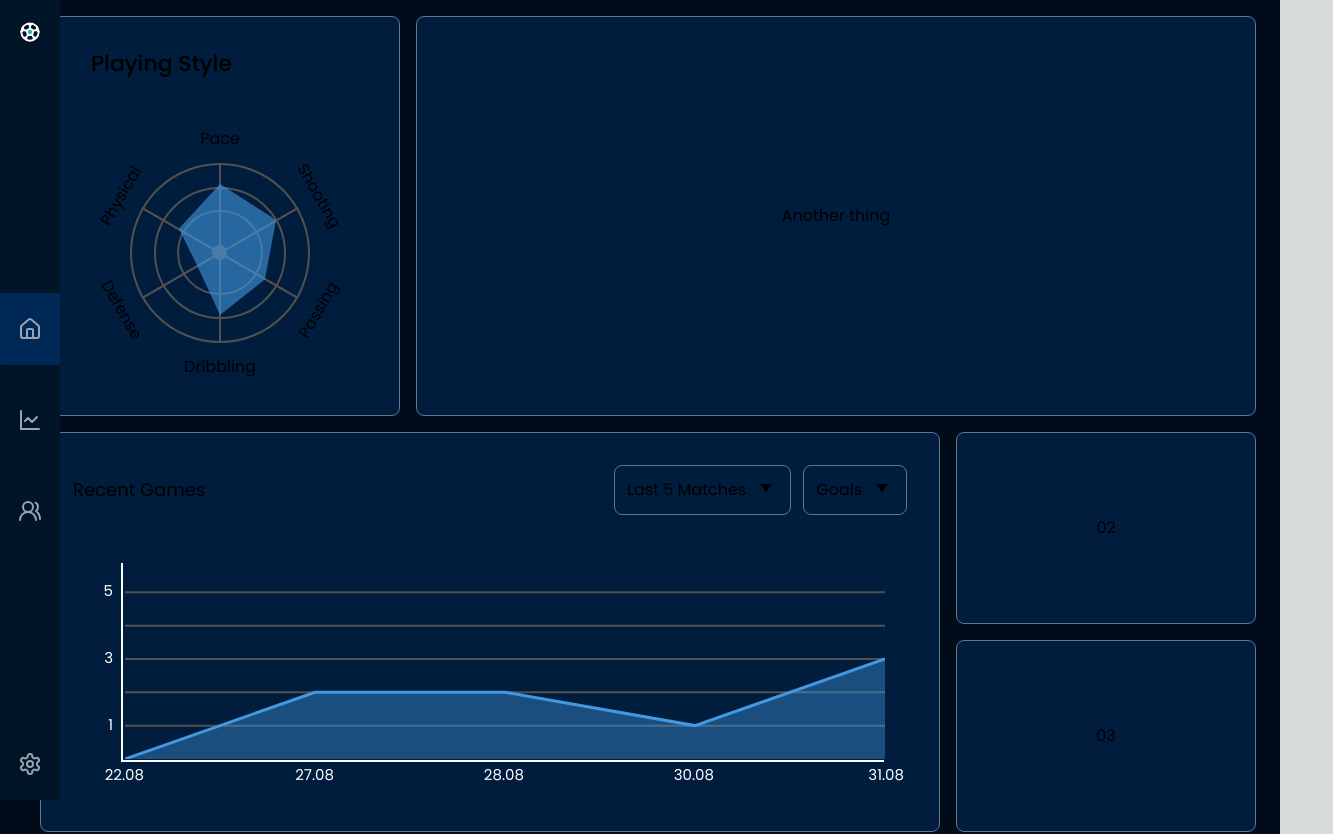
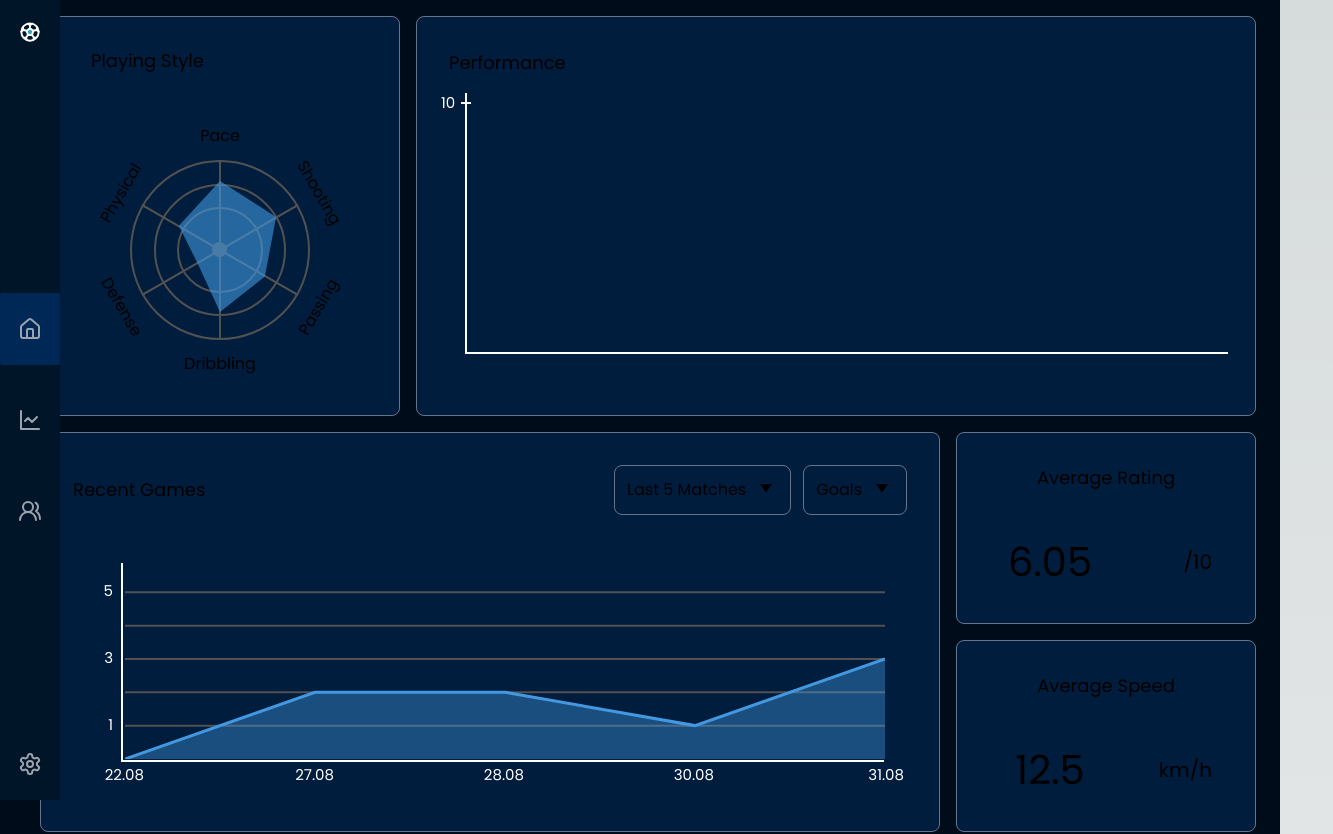
Before and after one commit to reysaputra16/footlytics, a Next.js app in the folder footlytics-app/: page /home in a window 1280 px wide. Shown: the top 834 px of the page, 1333 px wide, since content can reach past the window. Built offline with nearby package versions, Linux system fonts and the light colour scheme.

Commit message:
added performance card

```diff
--- a/footlytics-app/components/Home.tsx
+++ b/footlytics-app/components/Home.tsx
@@ -5,6 +5,8 @@ import TipCard from "./TipCard";
 import NextMatchCard from "./NextMatchCard";
 import WinRateCard from "./WinRateCard";
 import RecentGamesGraph from "./RecentGamesGraph";
+import MatchCards from "./MatchCards";
+import PerformanceCard from "./PerformanceCard";
 
 // Test
 
@@ -22,21 +24,15 @@ const Home = () => {
             defense={30}
             physical={55}
           />
-          <div className="flex justify-center items-center w-full h-[400px] border-slate-500 border rounded-lg bg-cardColor">
-            Another thing
-          </div>
+          <PerformanceCard />
         </div>
         <div className="grid grid-cols-[75%_25%] gap-4 h-full">
           {/* Recent Games Box */}
           <RecentGamesGraph />
           {/* 2 Stat Cards beside Recent Games */}
           <div className="grid grid-rows-2 gap-4 w-full h-[400px]">
-            <div className="flex justify-center items-center w-full h-full border-slate-500 border rounded-lg bg-cardColor">
-              02
-            </div>
-            <div className="flex justify-center items-center w-full h-full border-slate-500 border rounded-lg bg-cardColor">
-              03
-            </div>
+            <SmallStatCard title="Average Rating" value="6.05" unit="/10" />
+            <SmallStatCard title="Average Speed" value="12.5" unit="km/h" />
           </div>
         </div>
         <div>03</div>
--- /dev/null
+++ b/footlytics-app/components/MatchCards.tsx
@@ -0,0 +1,67 @@
+const MatchCards = () => (
+  <div className="flex justify-center items-center w-full h-[400px] border-slate-500 border rounded-lg bg-cardColor">
+    <div className="grid grid-row-2 h-full justify-center items-center">
+      <div className="flex flex-row gap-2">
+        {/* Left Arrow */}
+        <div className="flex justify-center items-center">
+          <svg
+            width={50}
+            height={50}
+            viewBox="0 0 100 100"
+            xmlns="http://www.w3.org/2000/svg"
+          >
+            {/* Outer Circle */}
+            <circle
+              cx={50}
+              cy={50}
+              r={40}
+              stroke="#FFFFFF"
+              strokeWidth={3}
+              fill="none"
+            />
+            {/* Arrow */}
+            <polyline
+              points="60,30 40,50 60,70"
+              stroke="#FFFFFF"
+              strokeWidth={3}
+              fill="none"
+            />
+          </svg>
+        </div>
+        {/* Match Cards */}
+        <div className="flex w-[600px] h-[300px] justify-center items-center border-slate-100 border-4">
+          <p>The Match Cards</p>
+        </div>
+        {/* Right Arrow */}
+        <div className="flex justify-center items-center">
+          <svg
+            width={50}
+            height={50}
+            viewBox="0 0 100 100"
+            xmlns="http://www.w3.org/2000/svg"
+          >
+            {/* Outer Circle */}
+            <circle
+              cx={50}
+              cy={50}
+              r={40}
+              stroke="#FFFFFF"
+              strokeWidth={3}
+              fill="none"
+            />
+            {/* Arrow */}
+            <polyline
+              points="40,30 60,50 40,70"
+              stroke="#FFFFFF"
+              strokeWidth={3}
+              fill="none"
+            />
+          </svg>
+        </div>
+      </div>
+      <p className="text-center">Win/Loss Stats</p>
+    </div>
+  </div>
+);
+
+export default MatchCards;
--- /dev/null
+++ b/footlytics-app/components/PerformanceCard.tsx
@@ -0,0 +1,59 @@
+const PerformanceCard = () => {
+  const performanceStats = [
+    {
+      date: "22.08",
+      rating: 7.52,
+    },
+    {
+      date: "25.08",
+      rating: 8.51,
+    },
+  ];
+  return (
+    <div className="flex flex-col w-full h-full border-slate-500 border p-4 rounded-lg bg-cardColor">
+      <div className="flex p-4 justify-between">
+        <h1 className="flex justify-center items-center text-lg">
+          Performance
+        </h1>
+      </div>
+      {/* Bar Graph */}
+      <div className="relative w-full h-[210px] max-w-4xl">
+        {/* Y Axis */}
+        <svg
+          viewBox="0 0 50 260"
+          className="absolute left-[8px] top-0 h-[260px]"
+        >
+          <polyline
+            fill="none"
+            stroke="#FFFFFF"
+            strokeWidth="2"
+            points="25,0 25,260"
+          />
+          <polyline
+            fill="none"
+            stroke="#FFFFFF"
+            strokeWidth="2"
+            points="20,10 30,10"
+          />
+          <text x={0} y={15} fontSize={15} fill="#FFFFFF">
+            10
+          </text>
+        </svg>
+        {/* X Axis */}
+        <svg
+          viewBox="0 0 900 50"
+          className="absolute left-0 -bottom-[75px] h-[50px]"
+        >
+          <polyline
+            fill="none"
+            stroke="#FFFFFF"
+            strokeWidth="2"
+            points="32,25 795,25"
+          />
+        </svg>
+      </div>
+    </div>
+  );
+};
+
+export default PerformanceCard;
--- a/footlytics-app/components/PlayStyleCard.tsx
+++ b/footlytics-app/components/PlayStyleCard.tsx
@@ -68,9 +68,7 @@ const PlayStyleCard: React.FC<PlayStatCardProps> = ({
       className={`flex flex-1 flex-col w-full border-slate-500 border rounded-lg bg-cardColor`}
     >
       <div className={`flex gap-3 lg:px-[50px] px-[40px] pt-[30px] pb-[10px]`}>
-        <p className="font-medium lg:text-[22px] md:text-[17px] text-[13px] font-poppins">
-          Playing Style
-        </p>
+        <p className="lg:text-lg text-[13px] font-poppins">Playing Style</p>
       </div>
       <div className="relative flex flex-1 justify-center items-center">
         <div
--- a/footlytics-app/components/SmallStatCard.tsx
+++ b/footlytics-app/components/SmallStatCard.tsx
@@ -10,25 +10,20 @@ const SmallStatCard: React.FC<SmallStatCardProps> = ({
   title,
   unit,
   value,
-  borderSettings,
 }) => (
-  <div className={`flex flex-1 flex-col h-fit w-full ${borderSettings}`}>
+  <div className="flex justify-center items-center w-full h-full border-slate-500 border rounded-lg bg-cardColor">
     <div
-      className={`flex gap-3 xl:px-[80px] lg:px-[50px] px-[40px] xl:pt-[50px] pt-[30px] pb-[10px]`}
+      className={`flex flex-1 flex-col h-fit w-full justify-center items-center gap-10`}
     >
-      <p className="font-medium xxl:text-[36px] xl:text-[30px] lg:text-[22px] md:text-[17px] text-[13px] font-poppins">
-        {title}
-      </p>
-    </div>
-    <div
-      className={`flex flex-row xl:px-[80px] lg:px-[65px] px-[50px] py-8 gap-3`}
-    >
-      <p className="flex-1 xl:text-[70px] lg:text-[50px] md:text-[40px] text-[30px] font-normal font-poppins italic">
-        {value}
-      </p>
-      <p className="flex flex-1 justify-center items-center font-poppins xl:text-[40px] lg:text-[30px] md:text-[25px] text-[16px]">
-        {unit}
-      </p>
+      <p className="lg:text-lg text-[13px] font-poppins">{title}</p>
+      <div className={`grid grid-cols-2 gap-3`}>
+        <p className="flex justify-center items-center lg:text-[40px] text-[30px] font-normal font-poppins">
+          {value}
+        </p>
+        <p className="flex justify-end items-center font-poppins lg:text-[20px] text-[12px] w-[100px]">
+          {unit}
+        </p>
+      </div>
     </div>
   </div>
 );
--- a/footlytics-app/components/index.js
+++ b/footlytics-app/components/index.js
@@ -7,6 +7,8 @@ import NextMatchCard from "./NextMatchCard";
 import WinRateCard from "./WinRateCard";
 import Home from "./Home";
 import RecentGamesGraph from "./RecentGamesGraph";
+import MatchCards from "./MatchCards";
+import PerformanceCard from "./PerformanceCard";
 
 export {
     Sidebar,
@@ -18,4 +20,6 @@ export {
     NextMatchCard,
     WinRateCard,
     RecentGamesGraph,
+    MatchCards,
+    PerformanceCard,
 };
```
